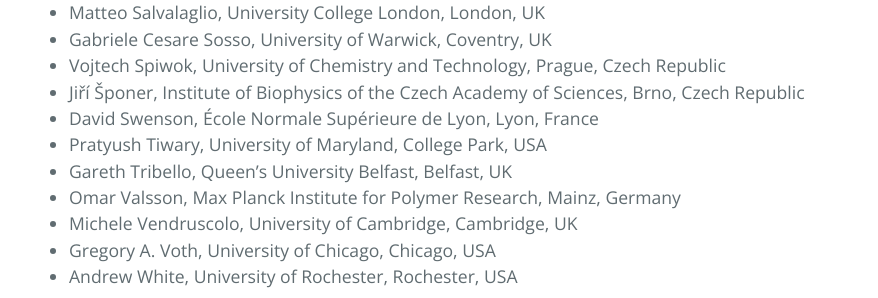
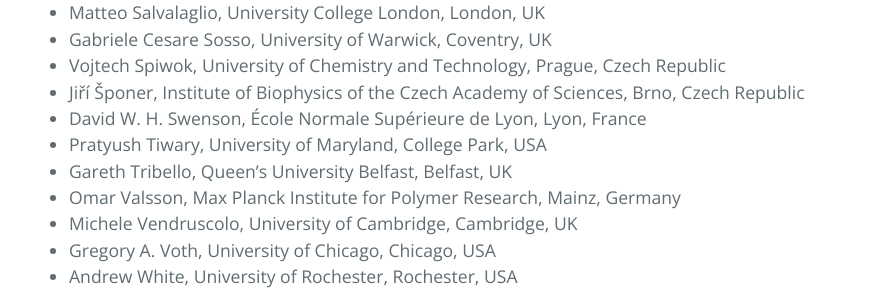
Before and after one commit to plumed-nest/plumed-nest, a Jekyll site: the page built from consortium.md, in a window 1280 px wide and 900 px high, scrolled down 2321 px. Shown: the part 465-763 px from the top of the window, without its empty margins (195-1073 px from the left). Built offline with Jekyll 4.4.1, drawn with Linux system fonts in a browser that asks for light colours; our own code applies the rules of GitHub Pages for plain Markdown files.

Commit message:
initials

```diff
--- a/_data/members.yml
+++ b/_data/members.yml
@@ -254,7 +254,7 @@
   affiliation: Institute of Biophysics of the Czech Academy of Sciences
   city:        Brno
   country:     Czech Republic
-- name:        David Swenson
+- name:        David W. H. Swenson
   affiliation: École Normale Supérieure de Lyon
   city:        Lyon
   country:     France
```
